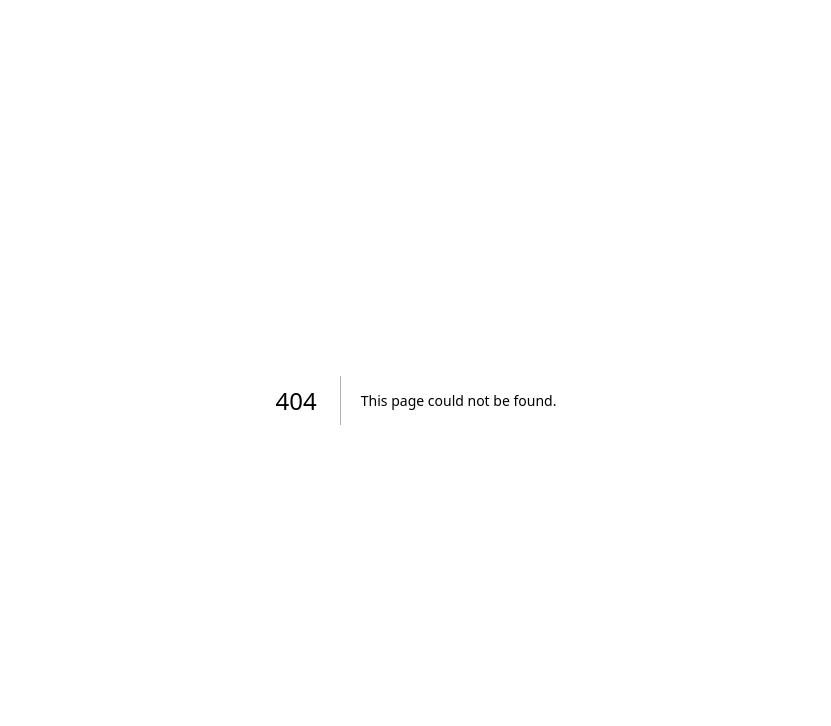
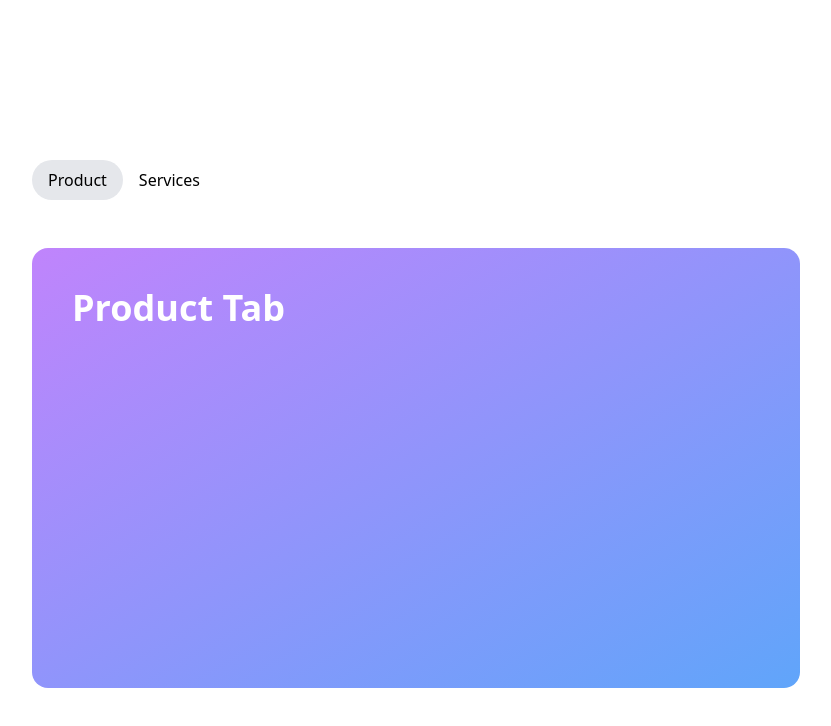
Before and after one commit to ishk9/getYourDiet, a Next.js app in the folder client/: page /Diet in a window 1280 px wide. Before the commit this address had no page. Shown: the top 726 px of the page, without its empty margins (224-1055 px from the left). Built offline with nearby package versions, Linux system fonts and the light colour scheme.

Commit message:
added page for displaying results

```diff
--- /dev/null
+++ b/client/app/Diet/page.js
@@ -0,0 +1,35 @@
+"use client";
+import React from 'react'
+import { Tabs } from "../../components/ui/tabs";
+const DietPage = () => {
+    const tabs = [
+        {
+          title: "Product",
+          value: "product",
+          content: (
+            <div className="w-full overflow-hidden relative h-full rounded-2xl p-10 text-xl md:text-4xl font-bold text-white bg-gradient-to-br from-purple-400 to-blue-400">
+              <p>Product Tab</p>
+            </div>
+          ),
+        },
+        {
+          title: "Services",
+          value: "services",
+          content: (
+            <div className="w-full overflow-hidden relative h-full rounded-2xl p-10 text-xl md:text-4xl font-bold text-white bg-gradient-to-br from-purple-400 to-blue-400">
+              <p>Services tab</p>
+            </div>
+          ),
+        },
+    ];
+    return (
+        <div className='h-screen w-screen flex flex-col justify-center items-center overflow-y-auto'>
+            <div className='h-[60%] w-[60%] flex flex-col justify-center items-center'>
+                <Tabs tabs={tabs} />
+            </div>
+
+        </div>
+    )
+}
+
+export default DietPage
--- a/client/app/Home/page.js
+++ b/client/app/Home/page.js
@@ -167,7 +167,10 @@ const HomePage = () => {
                                     key={currentWordIndex} // Add key prop to force re-render
                                 />
                             ) : (
-                                <h1 className='text-[45px] font-normal leading-[1]'>Thank you for your responses!</h1>
+                                <div className='flex flex-col justify-center items-end'>
+                                    <h1 className='text-[45px] font-normal leading-[1]'>Thank you for your responses!</h1>
+
+                                </div>
                             )}
                         </div>
                     }
--- a/client/components/ui/tabs.jsx
+++ b/client/components/ui/tabs.jsx
@@ -1,43 +1,98 @@
-"use client"
+"use client";;
+import { useState } from "react";
+import { motion } from "framer-motion";
+import { cn } from "@/lib/utils";
 
-import * as React from "react"
-import * as TabsPrimitive from "@radix-ui/react-tabs"
+export const Tabs = ({
+  tabs: propTabs,
+  containerClassName,
+  activeTabClassName,
+  tabClassName,
+  contentClassName
+}) => {
+  const [active, setActive] = useState(propTabs[0]);
+  const [tabs, setTabs] = useState(propTabs);
 
-import { cn } from "@/lib/utils"
+  const moveSelectedTabToTop = (idx) => {
+    const newTabs = [...propTabs];
+    const selectedTab = newTabs.splice(idx, 1);
+    newTabs.unshift(selectedTab[0]);
+    setTabs(newTabs);
+    setActive(newTabs[0]);
+  };
 
-const Tabs = TabsPrimitive.Root
+  const [hovering, setHovering] = useState(false);
 
-const TabsList = React.forwardRef(({ className, ...props }, ref) => (
-  <TabsPrimitive.List
-    ref={ref}
-    className={cn(
-      "inline-flex h-9 items-center justify-center rounded-lg bg-muted p-1 text-muted-foreground",
-      className
-    )}
-    {...props} />
-))
-TabsList.displayName = TabsPrimitive.List.displayName
+  return (<>
+    <div
+      className={cn(
+        "flex flex-row items-center justify-start [perspective:1000px] relative overflow-auto sm:overflow-visible no-visible-scrollbar max-w-full w-full",
+        containerClassName
+      )}>
+      {propTabs.map((tab, idx) => (
+        <button
+          key={tab.title}
+          onClick={() => {
+            moveSelectedTabToTop(idx);
+          }}
+          onMouseEnter={() => setHovering(true)}
+          onMouseLeave={() => setHovering(false)}
+          className={cn("relative px-4 py-2 rounded-full", tabClassName)}
+          style={{
+            transformStyle: "preserve-3d",
+          }}>
+          {active.value === tab.value && (
+            <motion.div
+              layoutId="clickedbutton"
+              transition={{ type: "spring", bounce: 0.3, duration: 0.6 }}
+              className={cn(
+                "absolute inset-0 bg-gray-200 dark:bg-zinc-800 rounded-full ",
+                activeTabClassName
+              )} />
+          )}
 
-const TabsTrigger = React.forwardRef(({ className, ...props }, ref) => (
-  <TabsPrimitive.Trigger
-    ref={ref}
-    className={cn(
-      "inline-flex items-center justify-center whitespace-nowrap rounded-md px-3 py-1 text-sm font-medium ring-offset-background transition-all focus-visible:outline-none focus-visible:ring-2 focus-visible:ring-ring focus-visible:ring-offset-2 disabled:pointer-events-none disabled:opacity-50 data-[state=active]:bg-background data-[state=active]:text-foreground data-[state=active]:shadow",
-      className
-    )}
-    {...props} />
-))
-TabsTrigger.displayName = TabsPrimitive.Trigger.displayName
+          <span className="relative block text-black dark:text-white">
+            {tab.title}
+          </span>
+        </button>
+      ))}
+    </div>
+    <FadeInDiv
+      tabs={tabs}
+      active={active}
+      key={active.value}
+      hovering={hovering}
+      className={cn("mt-12", contentClassName)} />
+  </>);
+};
 
-const TabsContent = React.forwardRef(({ className, ...props }, ref) => (
-  <TabsPrimitive.Content
-    ref={ref}
-    className={cn(
-      "mt-2 ring-offset-background focus-visible:outline-none focus-visible:ring-2 focus-visible:ring-ring focus-visible:ring-offset-2",
-      className
-    )}
-    {...props} />
-))
-TabsContent.displayName = TabsPrimitive.Content.displayName
-
-export { Tabs, TabsList, TabsTrigger, TabsContent }
+export const FadeInDiv = ({
+  className,
+  tabs,
+  hovering
+}) => {
+  const isActive = (tab) => {
+    return tab.value === tabs[0].value;
+  };
+  return (
+    (<div className="relative w-full h-full">
+      {tabs.map((tab, idx) => (
+        <motion.div
+          key={tab.value}
+          layoutId={tab.value}
+          style={{
+            scale: 1 - idx * 0.1,
+            top: hovering ? idx * -50 : 0,
+            zIndex: -idx,
+            opacity: idx < 3 ? 1 - idx * 0.1 : 0,
+          }}
+          animate={{
+            y: isActive(tab) ? [0, 40, 0] : 0,
+          }}
+          className={cn("w-full h-full absolute top-0 left-0", className)}>
+          {tab.content}
+        </motion.div>
+      ))}
+    </div>)
+  );
+};
```
